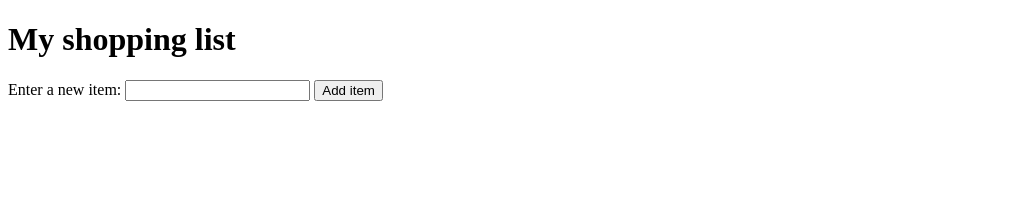
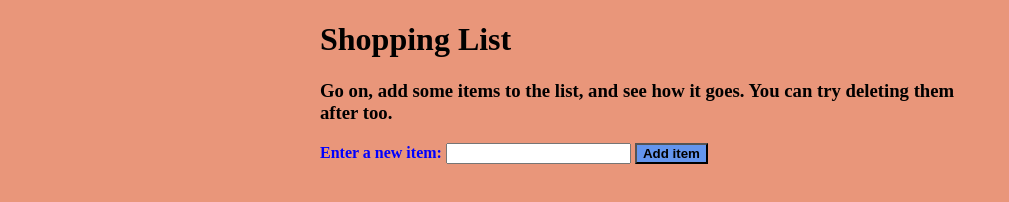
Before and after one commit to WodPachua/Simple-Shopping-List, a plain HTML site: page index.html in a window 1280 px wide. Shown: the whole page, without its empty margins (0-1009 px from the left). Drawn offline with Linux system fonts and the light colour scheme.

Commit message:
Adjust font and button styles

```diff
--- a/index.html
+++ b/index.html
@@ -4,11 +4,15 @@
     <meta charset="UTF-8" />
     <meta name="viewport" content="width=device-width, initial-scale=1.0" />
     <title>Simple Shopping List</title>
-    <script src="./script.js"></script>
+    <script defer src="./script.js"></script>
     <link rel="stylesheet" href="./styles.css" />
   </head>
   <body>
-    <h1>My shopping list</h1>
+    <h1>Shopping List</h1>
+    <h3>
+      Go on, add some items to the list, and see how it goes. You can try
+      deleting them after too.
+    </h3>
 
     <div>
       <label for="item">Enter a new item:</label>
--- a/styles.css
+++ b/styles.css
@@ -7,3 +7,22 @@ li button {
   margin-left: 20px;
   color: #666;
 }
+
+body {
+    width: 50%;
+    max-width: 800px;
+    min-width: 480px;
+    margin: 0 auto;
+    background-color: darksalmon;
+  }
+
+  button {
+    background-color: cornflowerblue;
+    font-weight: bolder;
+  }
+
+  label {
+    font-weight: bolder;
+    color: blue;
+
+  }
```
